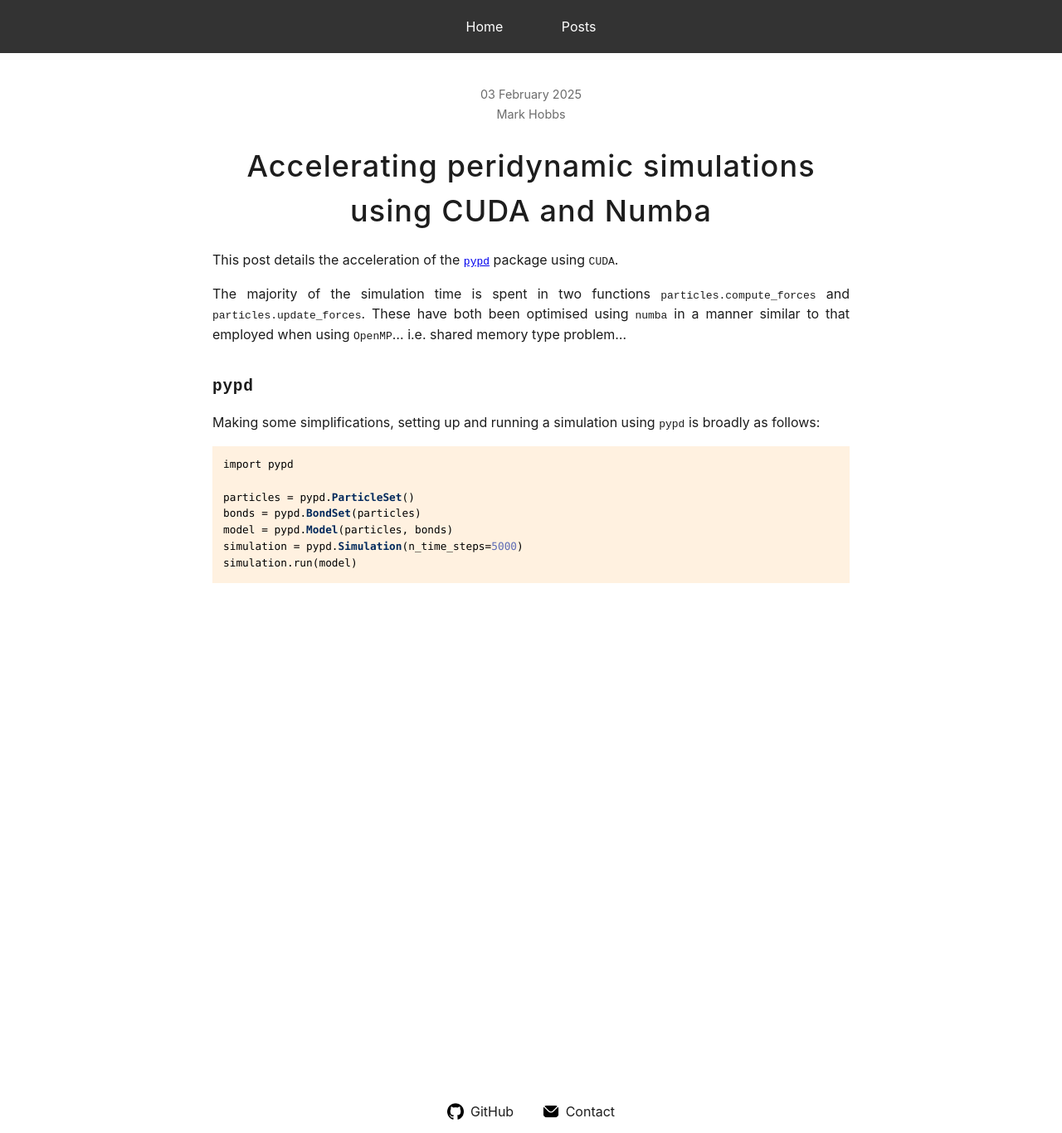
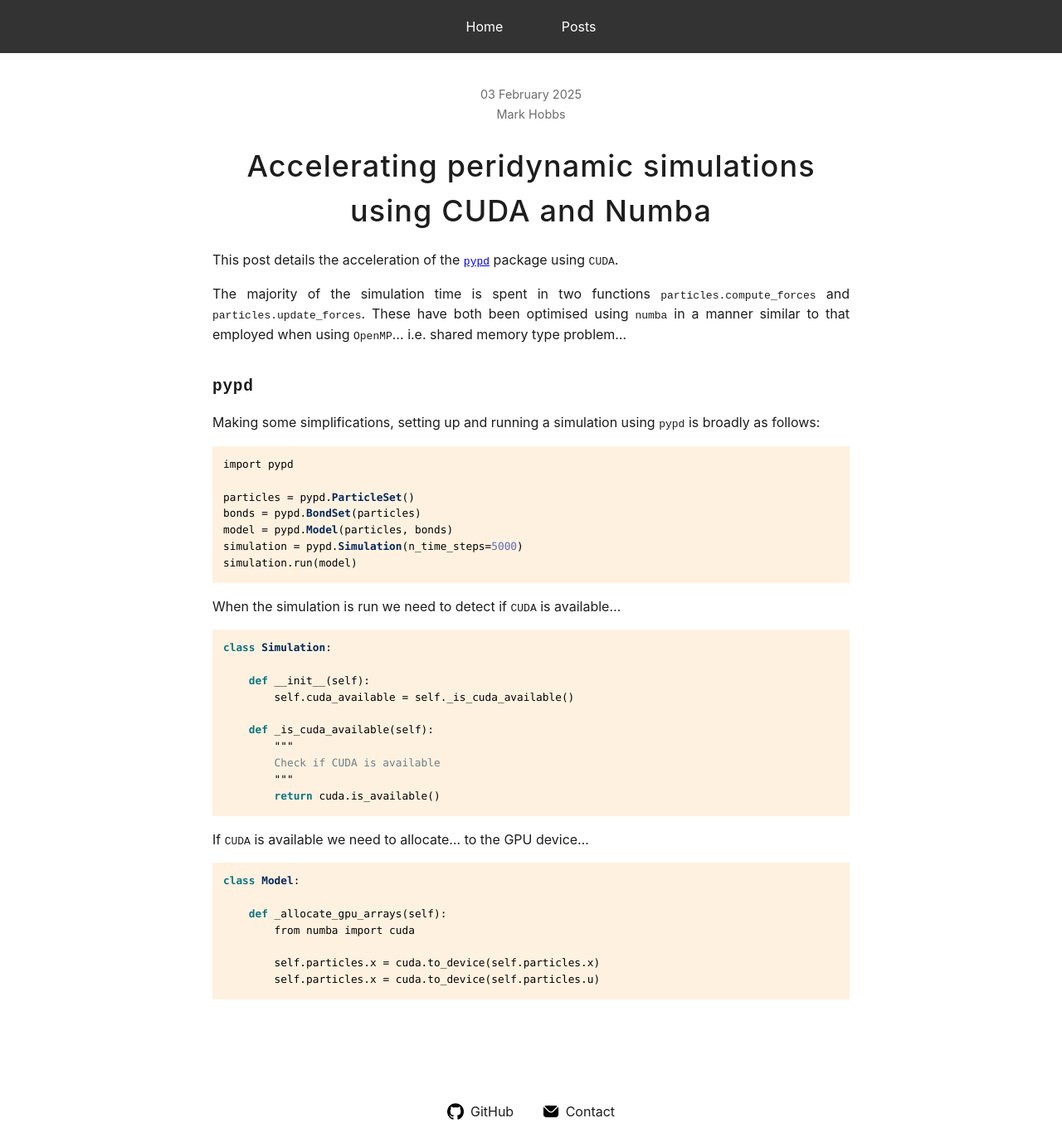
Before and after one commit to mark-hobbs/mark-hobbs.github.io, a Jekyll site: the page built from _posts/2025-02-03-cuda.md, in a window 1280 px wide and 1366 px high. Shown: the whole window at 83% size. Built offline with Jekyll 4.4.1, drawn with Linux system fonts in a browser that asks for light colours.

Commit message:
New cuda post

````diff
--- a/_posts/2025-02-03-cuda.md
+++ b/_posts/2025-02-03-cuda.md
@@ -22,3 +22,30 @@ model = pypd.Model(particles, bonds)
 simulation = pypd.Simulation(n_time_steps=5000)
 simulation.run(model)
 ```
+
+When the simulation is run we need to detect if `CUDA` is available...
+
+```python
+class Simulation:
+
+    def __init__(self):
+        self.cuda_available = self._is_cuda_available()
+
+    def _is_cuda_available(self):
+        """
+        Check if CUDA is available
+        """
+        return cuda.is_available()
+```
+
+If `CUDA` is available we need to allocate... to the GPU device...
+
+```python
+class Model:
+
+    def _allocate_gpu_arrays(self):
+        from numba import cuda
+
+        self.particles.x = cuda.to_device(self.particles.x)
+        self.particles.x = cuda.to_device(self.particles.u)
+```
````
